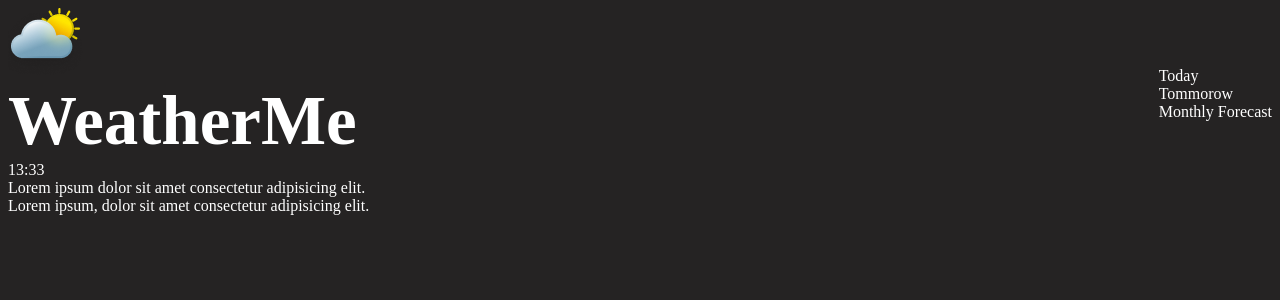
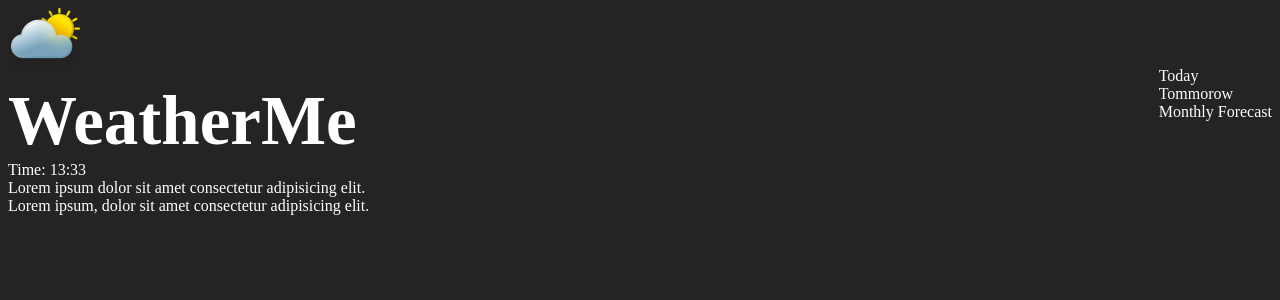
Before and after one commit to Namouke/weatherMe, a React (Vite) app: page / in a window 1280 px wide. Shown: the top 300 px of the page. Built offline with nearby package versions, Linux system fonts and the light colour scheme.

Commit message:
petit ajout sur l'horloge

```diff
--- a/src/components/clock/Clock.jsx
+++ b/src/components/clock/Clock.jsx
@@ -19,7 +19,7 @@ const Clock = (props) => {
         return () => clearInterval(interval);
     }, [])
 
-    return <p className={`clock ${className}`}>{time}</p>
+    return <p className={`clock ${className}`}>Time: {time}</p>
 
 }
 
```
